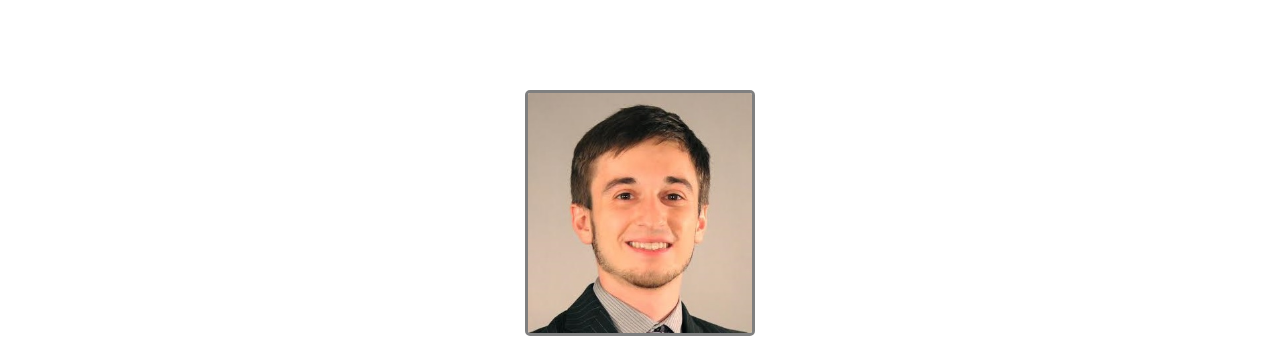
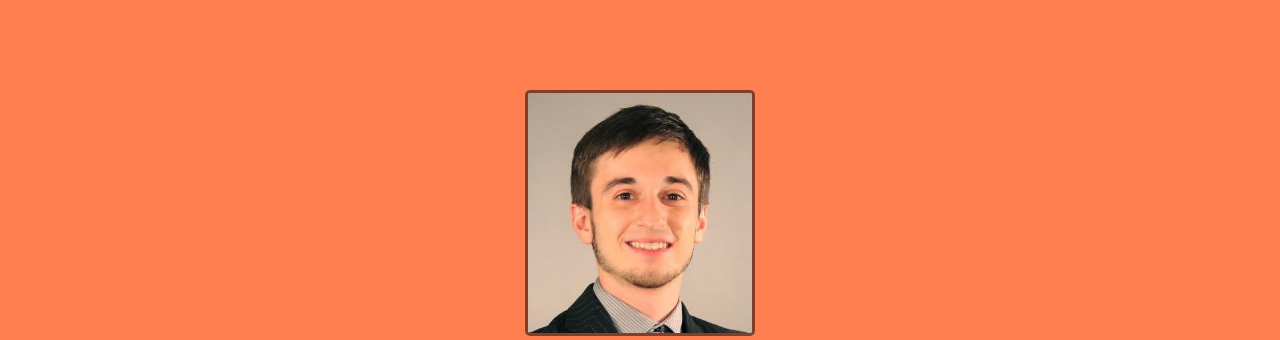
Before and after one commit to jkingd0n/jkingd0n.github.io, a plain HTML site: page index.html in a window 1280 px wide. Shown: the part 70-410 px from the top of the page. Drawn offline with nearby package versions, Linux system fonts and the light colour scheme.

Commit message:
Update style.css

```diff
--- a/css/style.css
+++ b/css/style.css
@@ -240,7 +240,7 @@ body {
 }
 
 .background {
-    background-color: color;
+    background-color: coral;
 }
 @keyframes banner-intro {
     from { top: 50%; }
```
